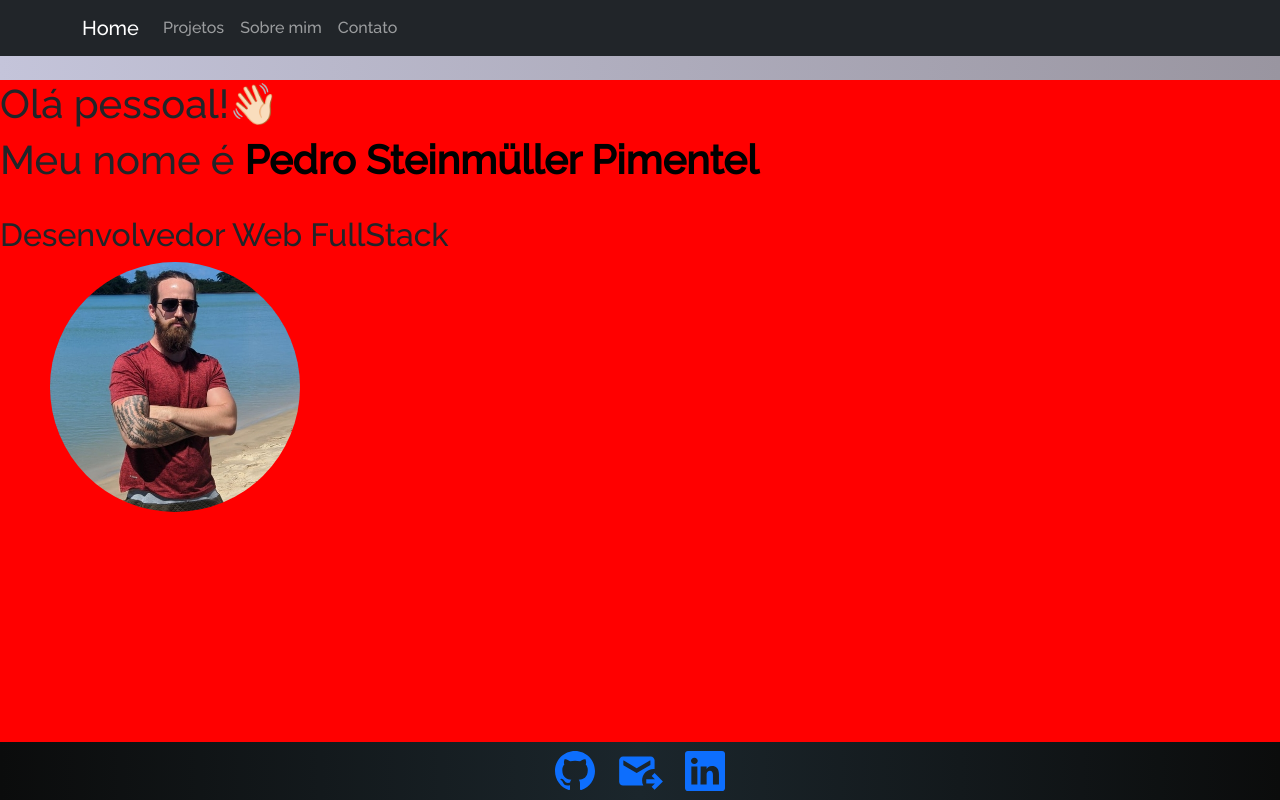
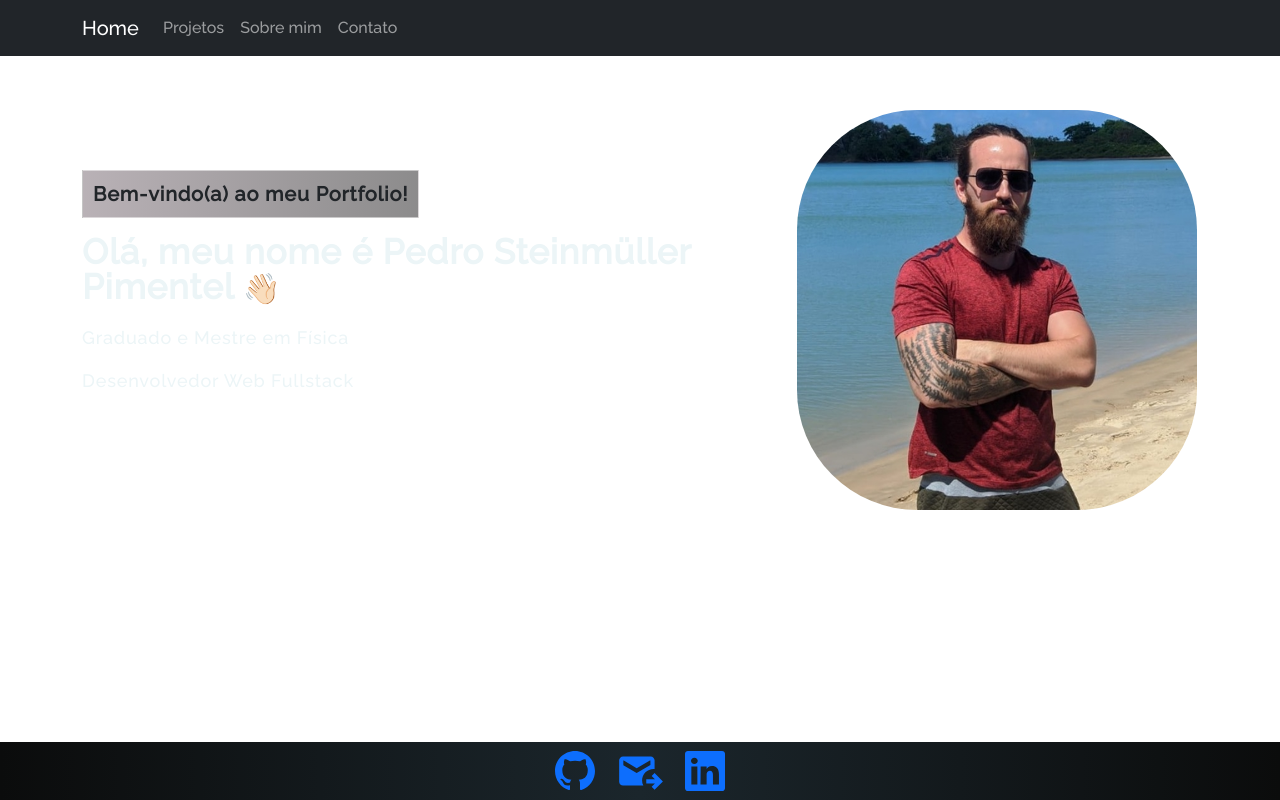
Before and after one commit to pedrosteinmuller/Portfolio-Pedro-Steinmuller, a React (Create React App) app: page / in a window 1280 px wide. Built offline with nearby package versions, Linux system fonts and the light colour scheme.

Commit message:
estilizando pagina inicial

```diff
--- a/src/components/Main.js
+++ b/src/components/Main.js
@@ -1,24 +1,30 @@
 import React, { Component } from 'react';
+import { Container, Row, Col } from "react-bootstrap";
 import '../styles/main.css';
 
 class Main extends Component {
   render() {
     return (
-      <div className='maincont'>
-      <h1 className="heading">
-        Olá pessoal!<span className="wave">👋🏻</span>
-      </h1>
-      <h1 className="heading-name">
-        Meu nome é
-      <strong className="main-name"> Pedro Steinmüller Pimentel</strong>
-      </h1>
-      <br/>
-      <h2>Desenvolvedor Web FullStack</h2>
-        <div className="image">
-          <img src="pedinn.jpeg" alt = "pedro" className="myphoto"></img>
-        </div>
-      </div>
-    );
+      <section className="banner">
+        <Container className="teste">
+          <Row className="aligh-items-center">
+            <Col>
+                <div className="infos">
+                  <span className="tagline">Bem-vindo(a) ao meu Portfolio!</span>
+                  <h1>Olá, meu nome é Pedro Steinmüller Pimentel <span className="wave">👋🏻</span></h1>
+                    <p>Graduado e Mestre em Física</p>
+                    <p>Desenvolvedor Web Fullstack</p>
+                </div>
+            </Col>
+            <Col xs={12} md={6} xl={5}>
+            <div className="image">
+              <img src="pedinn.jpeg" alt = "pedro" className="myphoto"></img>
+            </div>
+            </Col>
+          </Row>
+        </Container>
+      </section>
+    )
   };
 }
 
--- a/src/index.css
+++ b/src/index.css
@@ -5,7 +5,6 @@ body {
   font-family: "Raleway", serif;
   -webkit-font-smoothing: antialiased;
   -moz-osx-font-smoothing: grayscale;
-  background-image: linear-gradient(to left, rgb(153, 149, 160), rgb(196, 196, 218));
 }
 
 code {
--- a/src/styles/main.css
+++ b/src/styles/main.css
@@ -1,7 +1,3 @@
-html {
-  width: 100%;
-}
-
 footer{
 width: 100%;
 position: absolute;
@@ -9,28 +5,62 @@ bottom: 0;
 left: 0;
 }
 
-.maincont {
-  background-color: red;
-  height: 87vh;
+.banner {
+  margin-top: 30px;
 }
 
-.image {
-  width: 50%;
+.infos {
+  margin-top: 60px;
+}
+
+.banner .tagline {
+  font-weight: 700;
+  letter-spacing: 0.8px;
+  padding: 8px 10px;
+  background: linear-gradient(90.21deg, rgba(121, 105, 115, 0.5) -5.91%, rgba(16, 16, 16, 0.5) 111.58%);
+  border: 1px solid rgba(255, 255, 255, 0.5);
+  font-size: 20px;
+  margin-bottom: 16px;
+  display: inline-block;
+}
+.banner h1 {
+  font-size: 35px;
+  font-weight: 900;
+  color: rgb(236, 245, 247);
+  letter-spacing: 0.8px;
+  line-height: 1;
+  margin-bottom: 20px;
+  display: block;
+}
+.banner p {
+  color: rgb(236, 245, 247);
+  font-size: 18px;
+  letter-spacing: 0.8px;
+  width: 96%;
+}
+.banner button {
+  color: #fff;
+  font-weight: 700;
+  font-size: 20px;
+  margin-top: 60px;
+  letter-spacing: 0.8px;
+  display: flex;
+  align-items: center;
 }
 
 .myphoto {
-  border-radius: 50%;
+  border-radius: 30%;
   margin-left: 50px;
   max-width:400px;
-  max-height:250px;
+  max-height:450px;
 }
-
 .wave {
   animation-name: wave-animation;
   animation-duration: 2.1s;
   animation-iteration-count: infinite;
   transform-origin: 70% 70%;
   display: inline-block;
+  font-size: 30px;
 }
 
 @keyframes wave-animation {
```
